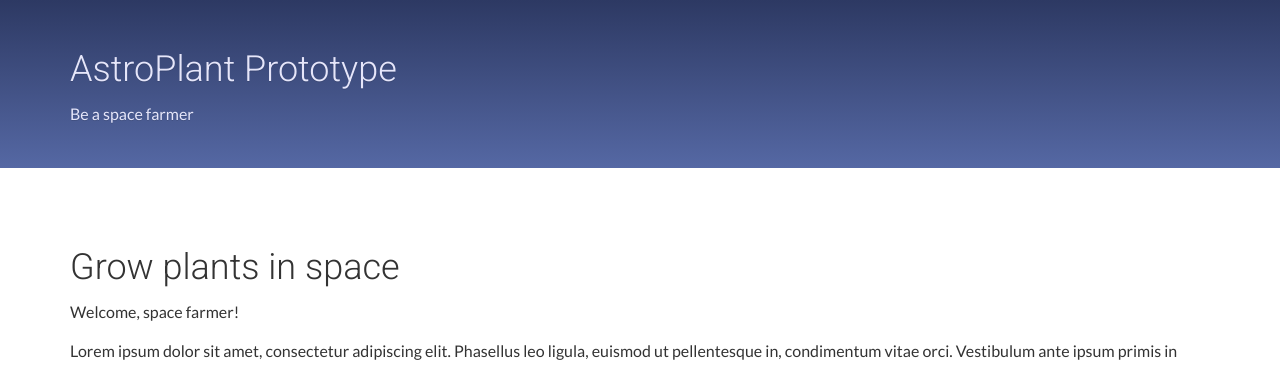
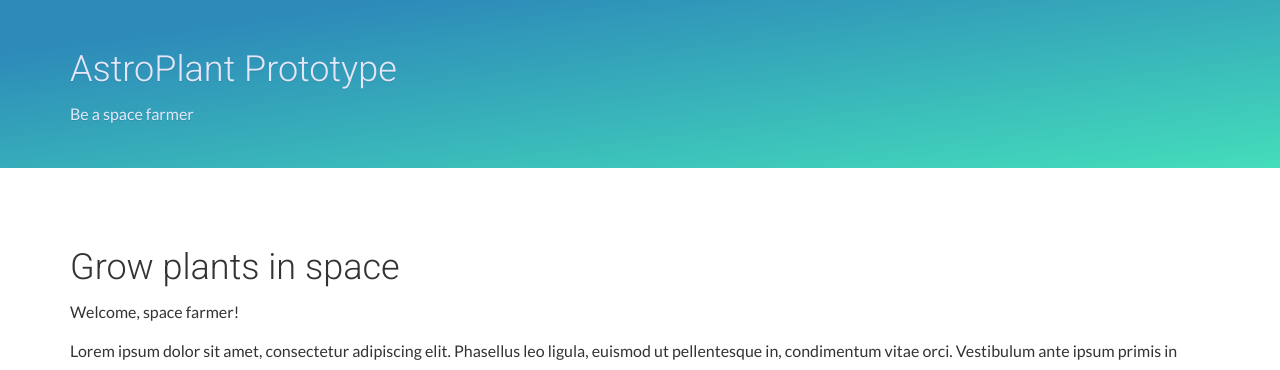
Before and after one commit to AstroPlant/astroplant-server, a Django app: page / in a window 1280 px wide. Shown: the part 50-420 px from the top of the page. Run offline with Django 3.2, Linux system fonts and the light colour scheme; some libraries are stand-ins or nearby versions.

Commit message:
Change gradient to correspond with the moodboard.

```diff
--- a/website/static/website/_sass/style.scss
+++ b/website/static/website/_sass/style.scss
@@ -52,7 +52,7 @@ header.navbar-static-top {
     padding: 30px;
     color: $textColorLight;
     text-shadow: 0 1px 0 rgba(0,0,0,0.1);
-    background-image: linear-gradient(to bottom, #2d3963 0, #5568a4 100%);
+    background-image: linear-gradient(to top left, rgb(68,221,187) 0, rgb(45, 138, 185) 85%);
     font-size: 1.5rem;
     margin-bottom: 2.5em;
 }
--- a/website/static/website/css/style.css
+++ b/website/static/website/css/style.css
@@ -33,7 +33,7 @@ header.navbar-static-top div.navbar-header {
   padding: 30px;
   color: RGB(230, 230, 250);
   text-shadow: 0 1px 0 rgba(0, 0, 0, 0.1);
-  background-image: linear-gradient(to bottom, #2d3963 0, #5568a4 100%);
+  background-image: linear-gradient(to top left, #44ddbb 0, #2d8ab9 85%);
   font-size: 1.5rem;
   margin-bottom: 2.5em;
 }
```
